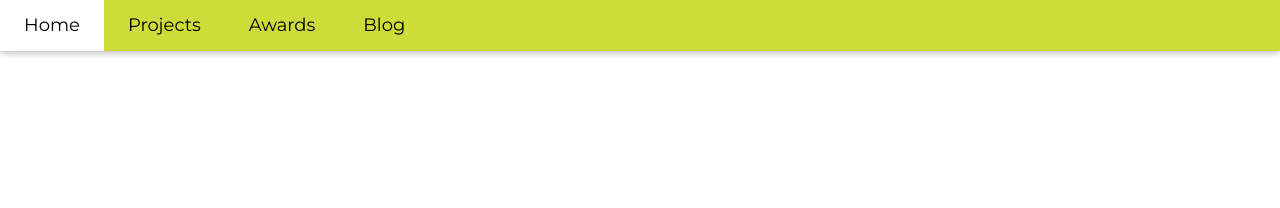
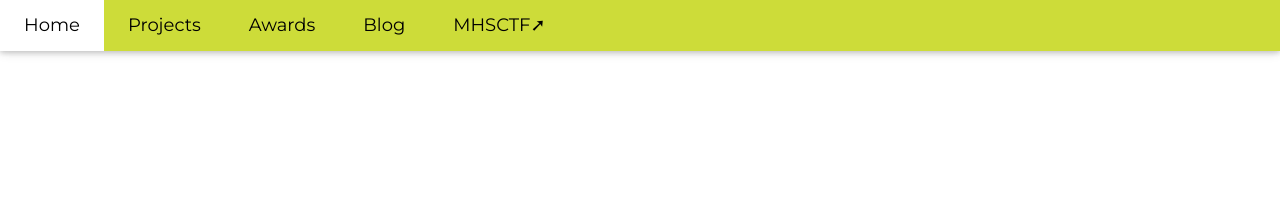
Before and after one commit to 0xmmalik/0xmmalik.github.io, a Jekyll site: the page header.html, which Jekyll copies as it is, in a window 1280 px wide. Shown: the top 208 px of the page. Built offline with Jekyll 4.4.1, drawn with Linux system fonts in a browser that asks for light colours.

Commit message:
added mhsctf links

```diff
--- a/header.html
+++ b/header.html
@@ -30,6 +30,7 @@
         <a class="w3-bar-item w3-button w3-hide-small w3-padding-large w3-hover-white" href="/projects">Projects</a>
         <a class="w3-bar-item w3-button w3-hide-small w3-padding-large w3-hover-white" href="/experience">Awards</a>
         <a class="w3-bar-item w3-button w3-hide-small w3-padding-large w3-hover-white" href="/blog">Blog</a>
+        <a class="w3-bar-item w3-button w3-hide-small w3-padding-large w3-hover-white" href="https://mhsctf.0xmmalik.repl.co" target="_blank">MHSCTF➚</a>
     </div>
 
     <!-- Navbar on small screens -->
@@ -38,6 +39,7 @@
         <a class="w3-bar-item w3-button w3-padding-large" href="/projects">Projects</a>
         <a class="w3-bar-item w3-button w3-padding-large" href="/experience">Awards</a>
         <a class="w3-bar-item w3-button w3-padding-large" href="/blog">Blog</a>
+        <a class="w3-bar-item w3-button w3-padding-large" href="https://mhsctf.0xmmalik.repl.co" target="_blank">MHSCTF➚</a>
     </div>
 </div>
 </body>
```
